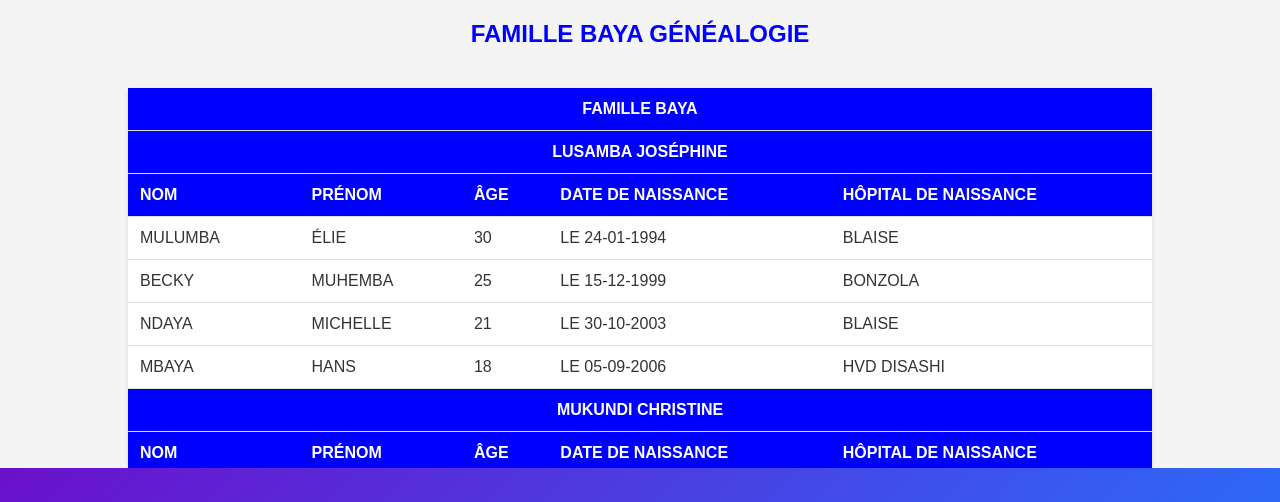
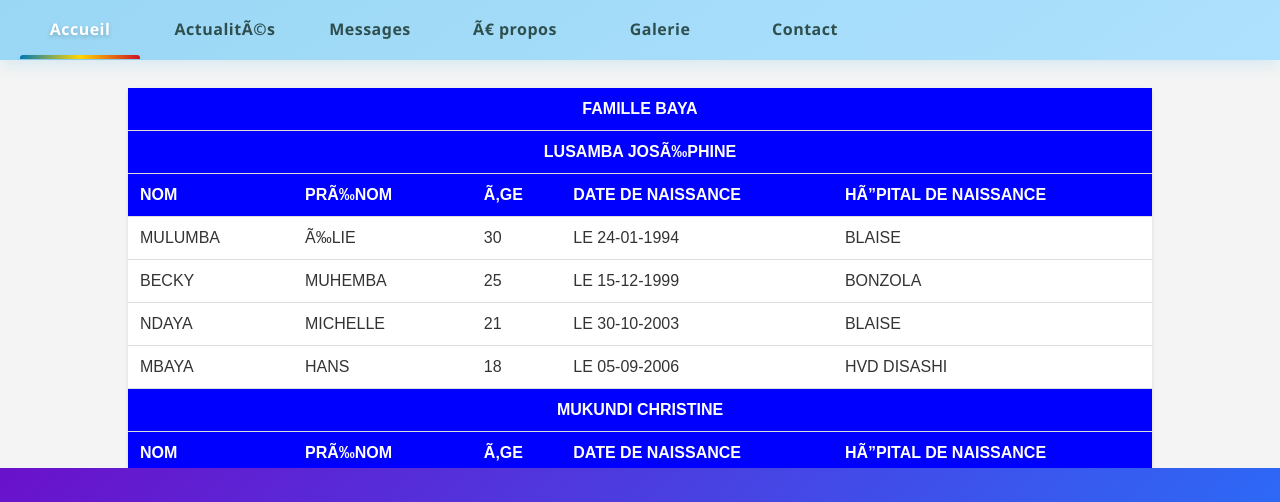
Before and after one commit to HansHugoHMB/Power-family-, a plain HTML site: page À propos.html in a window 1280 px wide. Shown: the top 502 px of the page. Drawn offline with Linux system fonts and the light colour scheme; a script that the page names is missing.

Commit message:
Update À propos.html

```diff
--- a/À propos.html
+++ b/À propos.html
@@ -1,3 +1,116 @@
+<!DOCTYPE html>
+<html>
+<head>
+<style>
+body {
+    margin: 0;
+    background: #f0f8ff;
+    min-height: 100vh;
+}
+
+.tabs-container {
+    position: fixed;
+    top: 0;
+    left: 0;
+    right: 0;
+    background: linear-gradient(145deg, #87CEEB, #B0E2FF);
+    padding: 0;
+    z-index: 1000;
+    box-shadow: 0 4px 15px rgba(135, 206, 235, 0.3);
+    overflow-x: auto;
+    transition: background 0.5s ease;
+    animation: skyAnimation 15s ease infinite;
+    background-size: 200% 200%;
+}
+
+.tabs-list {
+    list-style: none;
+    margin: 0;
+    padding: 0 20px;
+    display: inline-flex;
+    white-space: nowrap;
+    height: 60px;
+}
+
+.tab-item {
+    display: inline-block;
+    margin-right: 25px;
+    transition: transform 0.3s ease;
+}
+
+.tab-item:hover {
+    transform: translateY(-2px);
+}
+
+.tab-link {
+    text-decoration: none;
+    color: #2F4F4F;
+    font-family: 'Segoe UI', Arial, sans-serif;
+    font-weight: 600;
+    padding: 18px 0;
+    display: block;
+    position: relative;
+    transition: all 0.3s ease;
+    min-width: 120px;
+    text-align: center;
+    letter-spacing: 0.5px;
+}
+
+.tab-link:hover {
+    color: #0077B5;
+    background: rgba(255, 255, 255, 0.2);
+}
+
+.tab-link.active {
+    color: #FFFFFF;
+    text-shadow: 0 2px 4px rgba(0, 0, 0, 0.2);
+}
+
+.tab-link.active::after {
+    content: '';
+    position: absolute;
+    bottom: -1px;
+    left: 0;
+    right: 0;
+    height: 4px;
+    background: linear-gradient(to right, #0077B5, #FFD700, #CE1126);
+    border-radius: 3px 3px 0 0;
+    box-shadow: 0 2px 4px rgba(0, 0, 0, 0.1);
+}
+
+@keyframes skyAnimation {
+    0% { background-position: 0% 50%; }
+    50% { background-position: 100% 50%; }
+    100% { background-position: 0% 50%; }
+}
+</style>
+</head>
+<body>
+
+<div class="tabs-container">
+    <ul class="tabs-list">
+        <li class="tab-item"><a href="#accueil" class="tab-link active">Accueil</a></li>
+        <li class="tab-item"><a href="#actualites" class="tab-link">Actualités</a></li>
+        <li class="tab-item"><a href="#messages" class="tab-link">Messages</a></li>
+        <li class="tab-item"><a href="#À propos.html" class="tab-link">À propos</a></li>
+        <li class="tab-item"><a href="#galerie" class="tab-link">Galerie</a></li>
+        <li class="tab-item"><a href="#contact" class="tab-link">Contact</a></li>
+    </ul>
+</div>
+
+<script>
+document.querySelectorAll('.tab-link').forEach(link => {
+    link.addEventListener('click', function(e) {
+        e.preventDefault();
+        document.querySelectorAll('.tab-link').forEach(l => l.classList.remove('active'));
+        this.classList.add('active');
+    });
+});
+</script>
+
+</body>
+</html>
+
 <!DOCTYPE html>
 <html lang="fr">
 <head>
```
